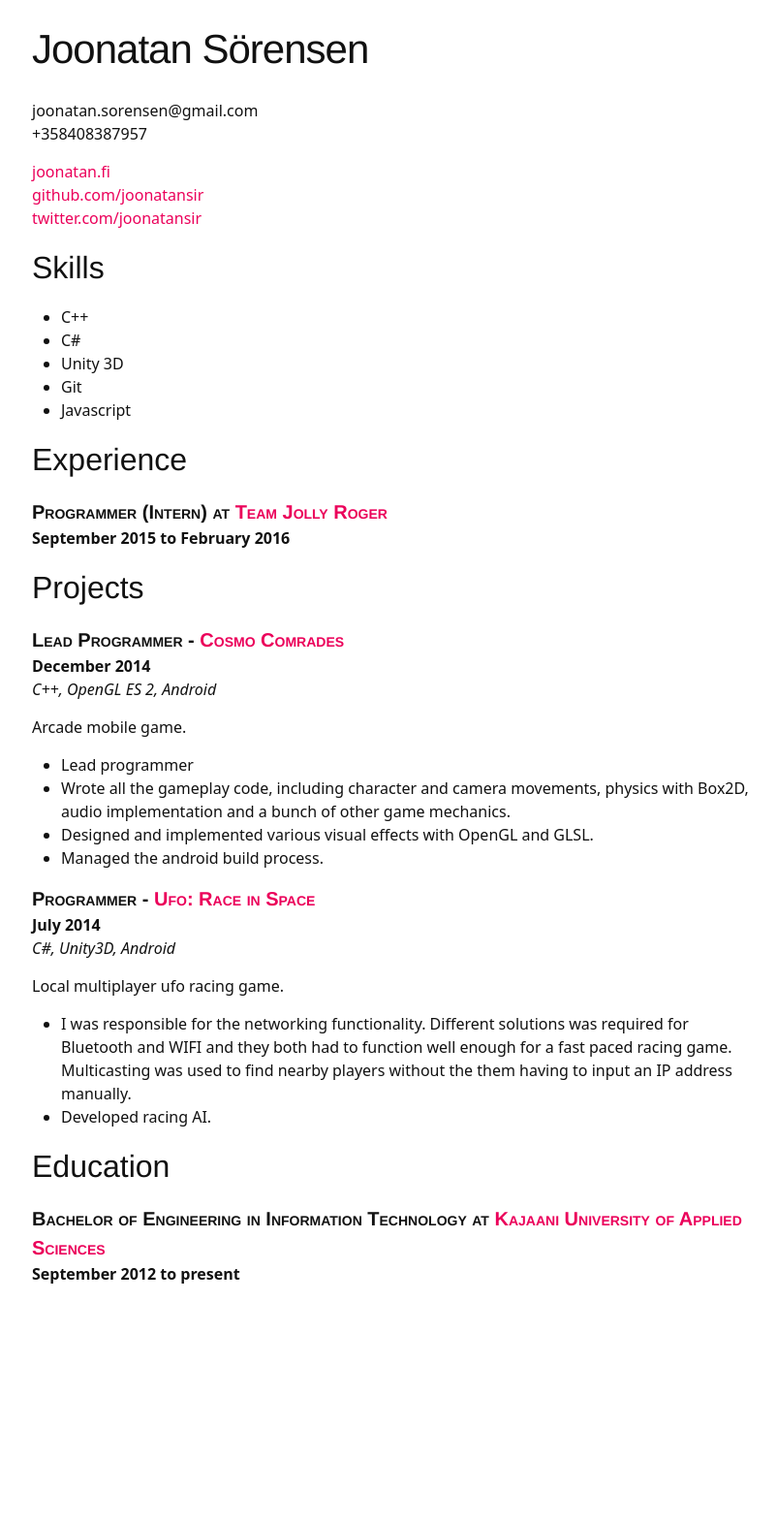
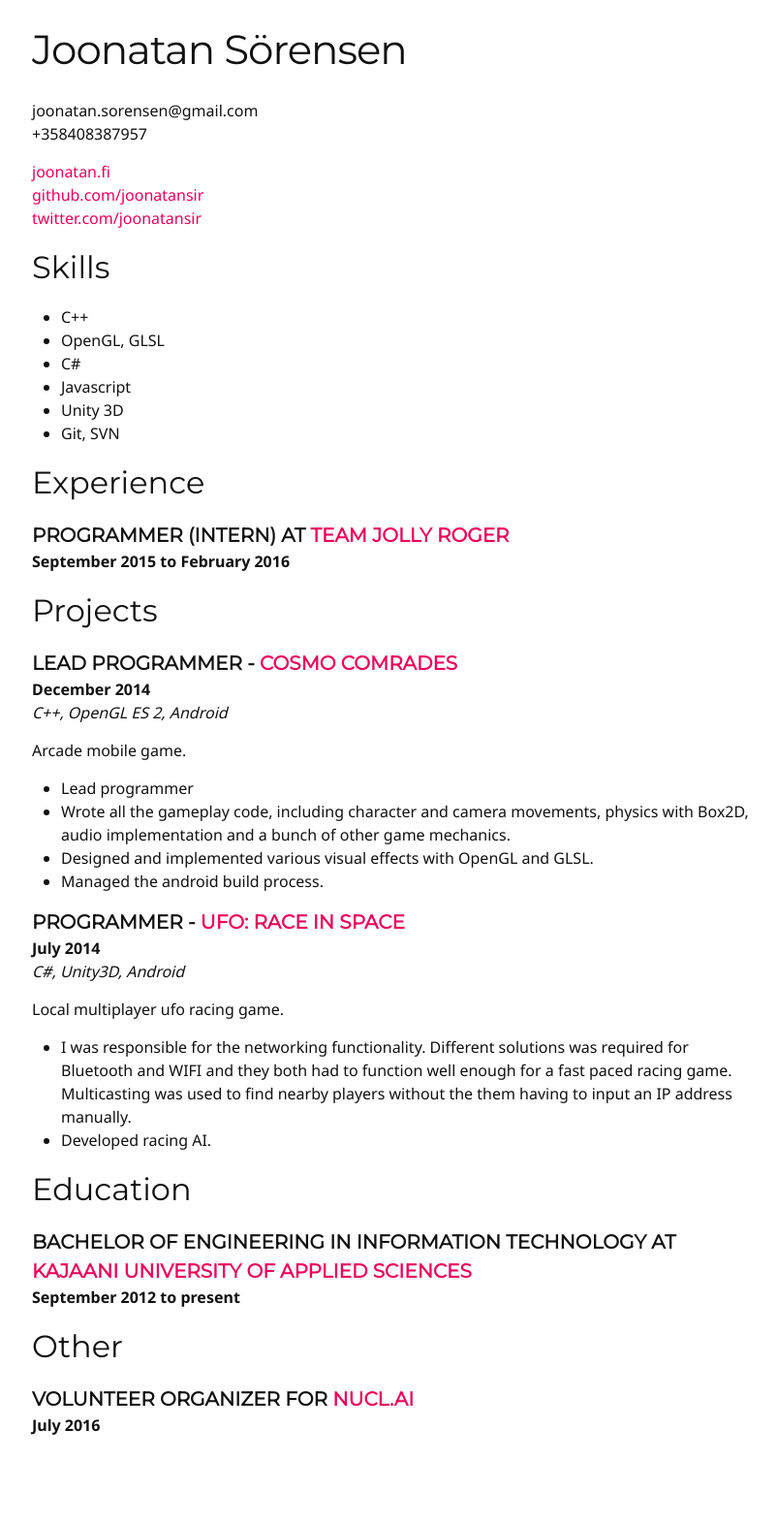
Before and after one commit to joonatansir/joonatansir.github.io, a Jekyll site: the page built from resume.md, in a window 1280 px wide. Shown: the whole page at 97% size, without its empty margins (237-1039 px from the left). Built offline with Jekyll 4.4.1, drawn with Linux system fonts in a browser that asks for light colours; before the commit the page ends 1416 px from its top, so only the background shows below that.

Commit message:
Change 4: Electric Boogaloo

```diff
--- a/_includes/head.html
+++ b/_includes/head.html
@@ -6,6 +6,8 @@
   <title>{% if page.title %}{{ page.title }}{% else %}{{ site.title }}{% endif %}</title>
   <meta name="description" content="{% if page.excerpt %}{{ page.excerpt | strip_html | strip_newlines | truncate: 160 }}{% else %}{{ site.description }}{% endif %}">
 
+  {% include fonts.html %}
+
   <link rel="stylesheet" href="{{ "/css/main.css" | prepend: site.baseurl }}">
   <link rel="canonical" href="{{ page.url | replace:'index.html','' | prepend: site.baseurl | prepend: site.url }}">
   <link rel="alternate" type="application/rss+xml" title="{{ site.title }}" href="{{ "/feed.xml" | prepend: site.baseurl | prepend: site.url }}">
--- a/_sass/_base.scss
+++ b/_sass/_base.scss
@@ -89,6 +89,7 @@ h3, h4, h5, h6 {
     font-family: 'Montserrat', Helvetica, Arial, sans-serif;
     font-weight: $base-font-weight;
     font-variant: small-caps;
+    text-transform: uppercase;
 }
 
 /**
@@ -105,6 +106,10 @@ a {
     &:hover {
         color: darken($brand-color, 15%);
         text-decoration: underline;
+
+        img {
+            opacity: 0.7;
+        }
     }
 }
 
--- a/_sass/_layout.scss
+++ b/_sass/_layout.scss
@@ -146,6 +146,12 @@
     width:         calc(45% - (#{$spacing-unit} / 2));
 }
 
+.project-block {
+    h3, h4, h5 {
+        margin-bottom: 0;
+    }
+}
+
 @include media-query($on-laptop) {
     .footer-col-1,
     .footer-col-2 {
--- a/resume.md
+++ b/resume.md
@@ -13,14 +13,15 @@ joonatan.sorensen@gmail.com
 ## Skills
 
 * C++
+* OpenGL, GLSL
 * C#
+* Javascript
 * Unity 3D
-* Git
-* Javascript
+* Git, SVN
 
 ## Experience
 
-#### **Programmer (Intern) at [Team Jolly Roger](http://www.teamjollyroger.com/)**
+#### **Programmer (intern) at [Team Jolly Roger](http://www.teamjollyroger.com/)**
 **September 2015 to February 2016**
 
 ## Projects
@@ -50,3 +51,8 @@ Local multiplayer ufo racing game.
 
 #### **Bachelor of Engineering in Information Technology at [Kajaani University of Applied Sciences](http://kamk.fi/en)**
 **September 2012 to present**
+
+## Other
+
+#### **volunteer organizer for [nucl.ai](https://nucl.ai/)**
+**July 2016**
```
Also changed, not shown: index.html (+38 -9 lines).
